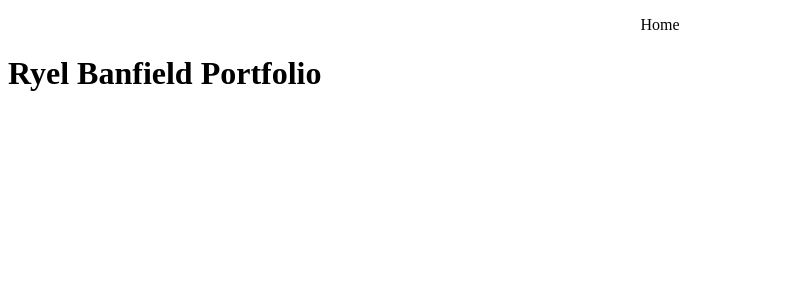
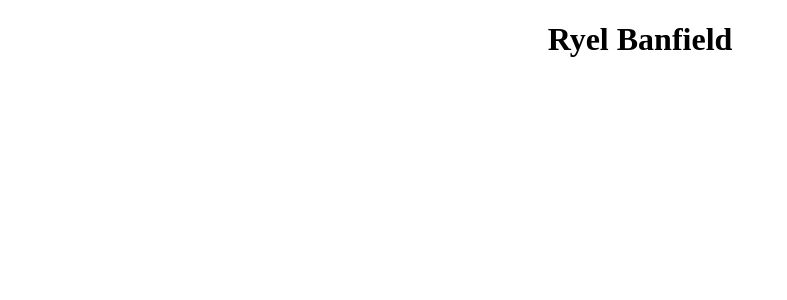
Before and after one commit to RyelBanfield/portfolio-V2, a React (Create React App) app: page / in a window 1280 px wide. Shown: the top 300 px of the page, without its empty margins (0-787 px from the left). Built offline with nearby package versions, Linux system fonts and the light colour scheme.

Commit message:
Introduce linters

```diff
--- a/src/components/App.js
+++ b/src/components/App.js
@@ -1,9 +1,13 @@
-const App = () => {
-  return (
-    <div>
-      <h1>Ryel Banfield Portfolio</h1>
-    </div>
-  )
-}
+import styled from 'styled-components';
+
+const Container = styled.div`
+  text-align: center;
+`;
+
+const App = () => (
+  <Container>
+    <h1>Ryel Banfield</h1>
+  </Container>
+);
 
 export default App;
--- a/src/index.js
+++ b/src/index.js
@@ -1,20 +1,20 @@
 import React from 'react';
 import ReactDOM from 'react-dom';
 import { BrowserRouter as Router, Switch, Route } from 'react-router-dom';
-import Navbar from './components/Navbar';
+// import Navbar from './components/Navbar';
 import App from './components/App';
 import reportWebVitals from './reportWebVitals';
 
 ReactDOM.render(
   <React.StrictMode>
     <Router>
-      <Navbar />
+      {/* <Navbar /> */}
       <Switch>
         <Route exact path="/" component={App} />
       </Switch>
     </Router>
   </React.StrictMode>,
-  document.getElementById('root')
+  document.getElementById('root'),
 );
 
 // If you want to start measuring performance in your app, pass a function
--- a/src/reportWebVitals.js
+++ b/src/reportWebVitals.js
@@ -1,6 +1,8 @@
-const reportWebVitals = onPerfEntry => {
+const reportWebVitals = (onPerfEntry) => {
   if (onPerfEntry && onPerfEntry instanceof Function) {
-    import('web-vitals').then(({ getCLS, getFID, getFCP, getLCP, getTTFB }) => {
+    import('web-vitals').then(({
+      getCLS, getFID, getFCP, getLCP, getTTFB,
+    }) => {
       getCLS(onPerfEntry);
       getFID(onPerfEntry);
       getFCP(onPerfEntry);
```
Also changed, not shown: package.json (+16 -0 lines), .babelrc (added), .eslintrc.json (added), .stylelintrc.json (added), 2 other files (tests, documents, lock files or other folders).
